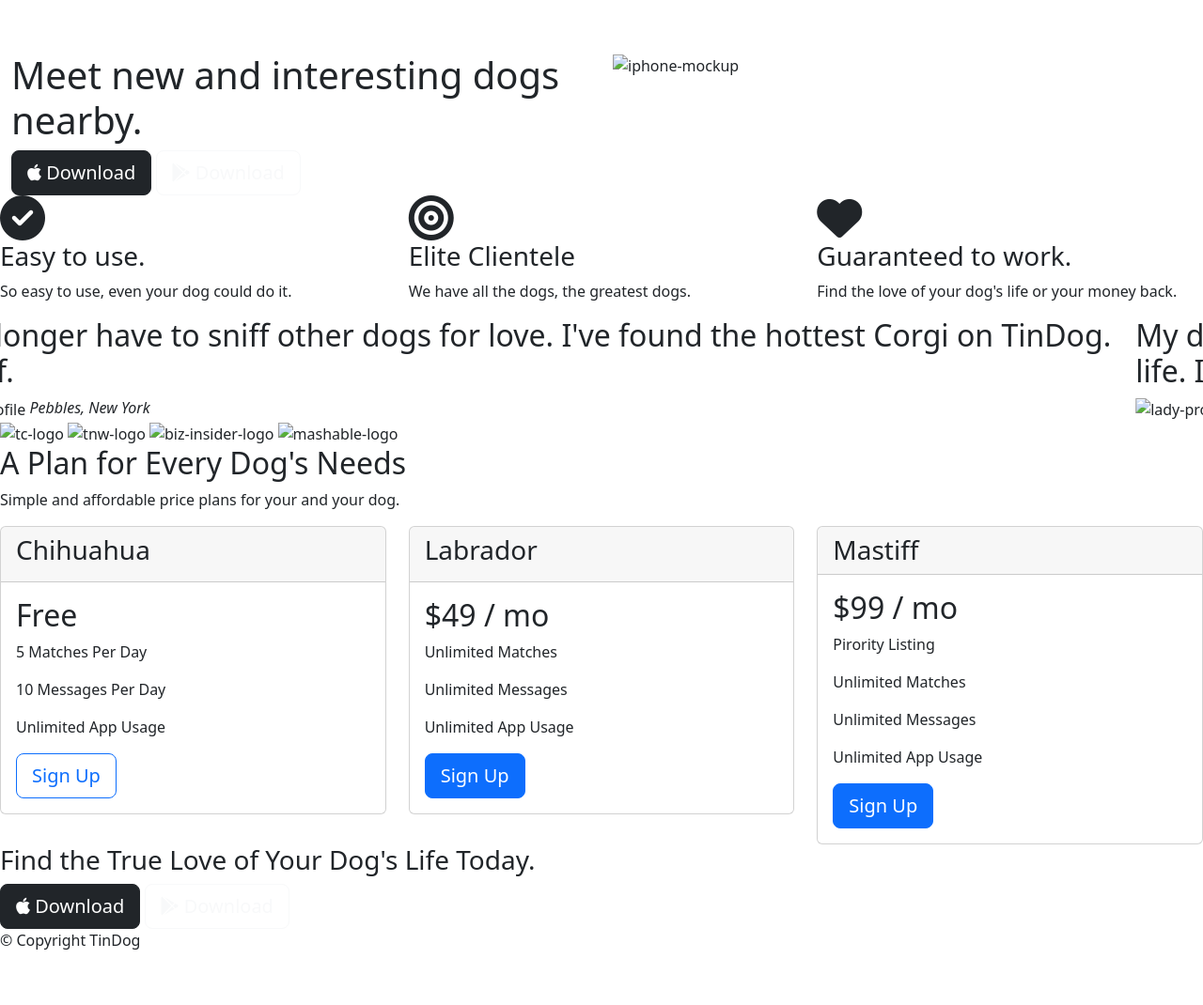
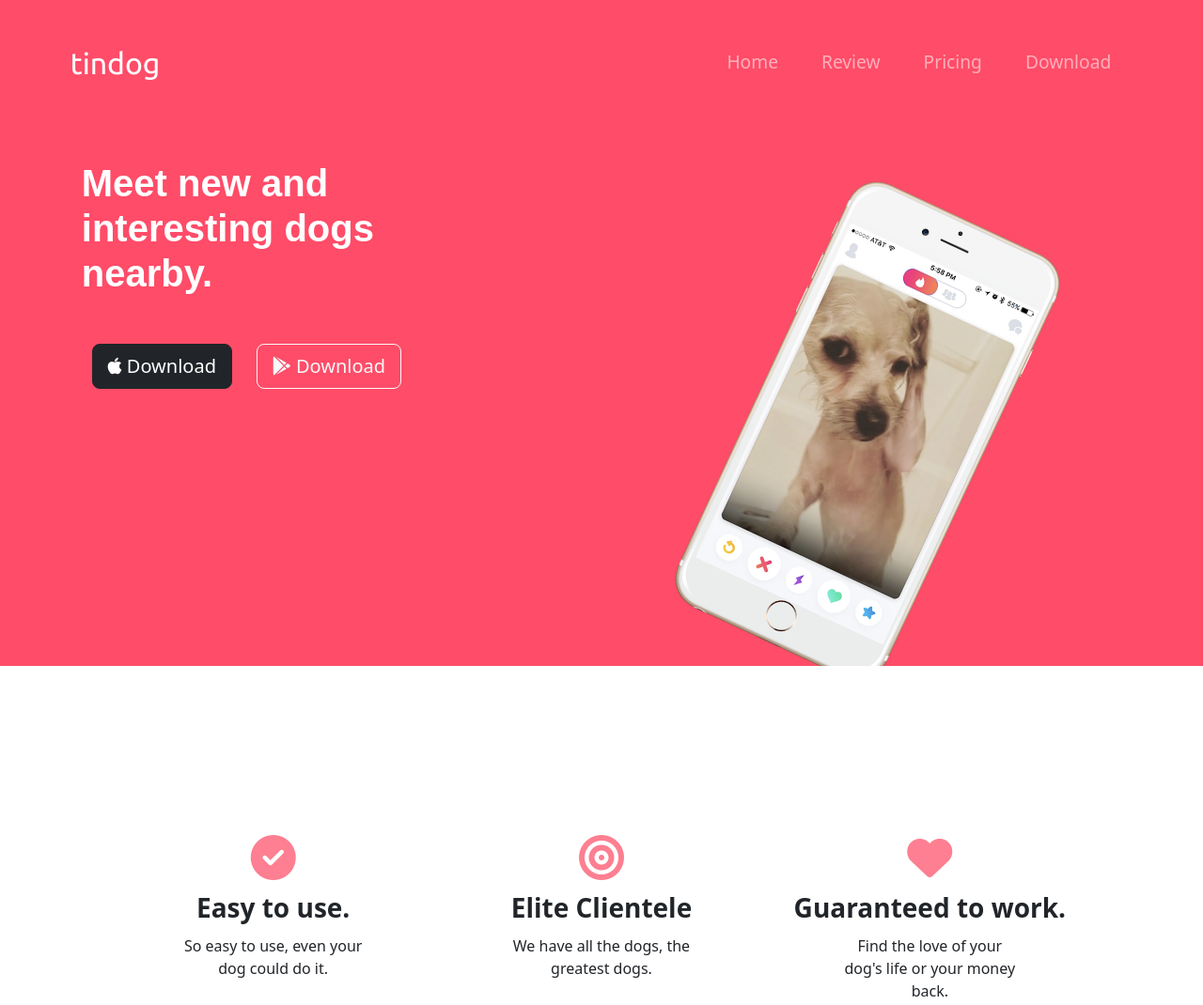
Before and after one commit to rahevarharsh/cv, a plain HTML site: page index.html in a window 1280 px wide. Shown: the top 1070 px of the page at 94% size. Before the commit the page ends 1029 px from the top, so only its background shows below. Drawn offline with nearby package versions, Linux system fonts and the light colour scheme.

Commit message:
Add files via upload

```diff
--- a/index.html
+++ b/index.html
@@ -14,7 +14,7 @@
   <script src="https://cdn.jsdelivr.net/npm/bootstrap@5.2.0/dist/js/bootstrap.bundle.min.js"
     integrity="sha384-A3rJD856KowSb7dwlZdYEkO39Gagi7vIsF0jrRAoQmDKKtQBHUuLZ9AsSv4jD4Xa"
     crossorigin="anonymous"></script>
-  <link rel="stylesheet" href="css/styles.css">
+  <link rel="stylesheet" href="styles.css">
   <!-- JavaScript Bundle with Popper -->
 
 
@@ -53,7 +53,7 @@
             Download</button>
         </div>
         <div class="col-lg-6 side-block2">
-          <img class="image-mobile" src="images/iphone6.png" alt="iphone-mockup">
+          <img class="image-mobile" src="iphone6.png" alt="iphone-mockup">
         </div>
       </div>
 
@@ -90,13 +90,13 @@
         <div class="carousel-inner">
           <div class="carousel-item active ">
             <h2>I no longer have to sniff other dogs for love. I've found the hottest Corgi on TinDog. Woof.</h2>
-            <img src="images/dog-img.jpg" alt="dog-profile">
+            <img src="dog-img.jpg" alt="dog-profile">
             <em>Pebbles, New York</em>
           </div>
           <div class="carousel-item">
             <h2 class="testimonial-text">My dog used to be so lonely, but with TinDog's help, they've found the love of
               their life. I think.</h2>
-            <img class="testimonial-image" src="images/lady-img.jpg" alt="lady-profile">
+            <img class="testimonial-image" src="lady-img.jpg" alt="lady-profile">
             <em>Beverly, Illinois</em>
           </div>
         </div>
@@ -120,10 +120,10 @@
     <!-- Press -->
 
     <section id="press">
-      <img src="images/techcrunch.png" alt="tc-logo">
-      <img src="images/tnw.png" alt="tnw-logo">
-      <img src="images/bizinsider.png" alt="biz-insider-logo">
-      <img src="images/mashable.png" alt="mashable-logo">
+      <img src="techcrunch.png" alt="tc-logo">
+      <img src="tnw.png" alt="tnw-logo">
+      <img src="bizinsider.png" alt="biz-insider-logo">
+      <img src="mashable.png" alt="mashable-logo">
 
     </section>
   </div>
--- /dev/null
+++ b/styles.css
@@ -0,0 +1,180 @@
+html{
+    scroll-behavior: smooth;
+    overflow-x: hidden;
+}
+
+.title-con{
+    background-color: #ff4c68;
+    padding: 3% 5%;
+    margin: 0;
+    height: auto;
+}
+.side-block1,.side-block2{
+    height: 500px;
+}
+.navbar-con{
+    padding: 3% 5%;
+    background-color: #ff4c68;
+}
+.container-fluid{
+    background-color: #ff4c68;
+
+}
+.first-container{
+    height: 50%;
+    margin: 0;
+    position: relative;
+}
+.nav-logo{
+    font-size: 2rem;
+    font-family: 'Ubuntu', sans-serif;
+}
+.nav-link{
+    font-size: 1.2rem;
+}
+.nav-iteam{
+    padding: 0 15px;
+}
+h1{
+    font-family: 'Rubik Mono One', sans-serif;
+    font-weight: 800;
+    color: white;
+    padding-bottom: 8%;
+    width: 70%;
+    text-align: left;
+}
+.btn{
+    margin: 0 2%;
+}
+/* .icon{
+    margin: 0 2%;
+} */
+.image-mobile{
+
+display: block;
+height: 100%;
+text-align: center;
+margin: 7% auto;
+transform: rotate(25deg);
+position: relative;
+}
+#features{
+    padding: 10% 10%;
+    position: relative;
+    z-index: 1;
+    background-color: rgb(255, 255, 255);
+}
+.feature-iteam{
+    text-align: center;
+    margin: 5% 0;
+}
+.feature-iteam i{
+    color: #fd7387e9;
+}
+.feature-iteam h3{
+    font-weight: bolder;
+    padding: 4% 0 1% 0;
+}
+.feature-iteam p{
+    width: 60%;
+    height: auto;
+    margin: 0 auto;
+}
+#testimonials{
+align-items: center;
+padding: 7%;
+
+}
+#testimonials h2,#testimonials img,#testimonials em{
+    display: block;
+ margin: 2% auto;
+ text-align: center;
+ color: white;
+}
+#testimonials h2{
+    font-weight: bolder;
+}
+#testimonials img{
+    border-radius: 50%;
+}
+.testimonial-container{
+    background-color: #ef8172;
+}
+#press{
+    display: block;
+    text-align: center;
+}
+#press img{
+    padding: 3% 2%;
+    width: 17%;
+}
+.carousel-item{
+    padding: 2% 5%;
+}
+.pricing-options{
+    margin: 2% 3%;
+    text-align: center;
+    display: flex;
+    justify-content: space-around;
+}
+#pricing{
+    padding: 5% 2%;
+
+}
+#pricing h2,#pricing p{
+    text-align: center;
+}
+.card-container{
+
+    padding: 2% 0%;
+    margin: 0;
+}
+.card-container .card{
+    margin: 2% 2%;
+}
+#cta{
+    text-align: center;
+    padding: 2% 3%;
+    background-color: #ff4c68;
+    height: 250px;
+}
+#cta .btn{
+    margin: 3% 3%;
+}
+#cta h3{
+    margin: 2% 0;
+    color: white;
+    font-weight: 1000;
+}
+#footer{
+    height: 200px;
+    display: flex;
+    justify-content: center;
+    align-items:flex-end;
+    text-align: center;
+    font-size: 1rem;
+    background-color:#ff4c68;
+    color: white;
+}
+#footer p{
+    margin: 0 0 40px;
+}
+@media (max-width:990px) {
+    .image-mobile{
+        position: relative;
+        transform: rotate(1deg);
+    }
+    .side-block2{
+        height: 600px
+    }
+    .side-block1{
+        text-align: center;
+        height: 200px;
+    }
+    .side-block1 h1{
+       display: block;
+       width: 80%;
+       text-align: center;
+       margin: 0 auto;
+    }
+}
```
Also changed, not shown: TechCrunch.png (added), bizinsider.png (added), dog-img.jpg (added), iphone6.png (added), lady-img.jpg (added), mashable.png (added), tnw.png (added).
